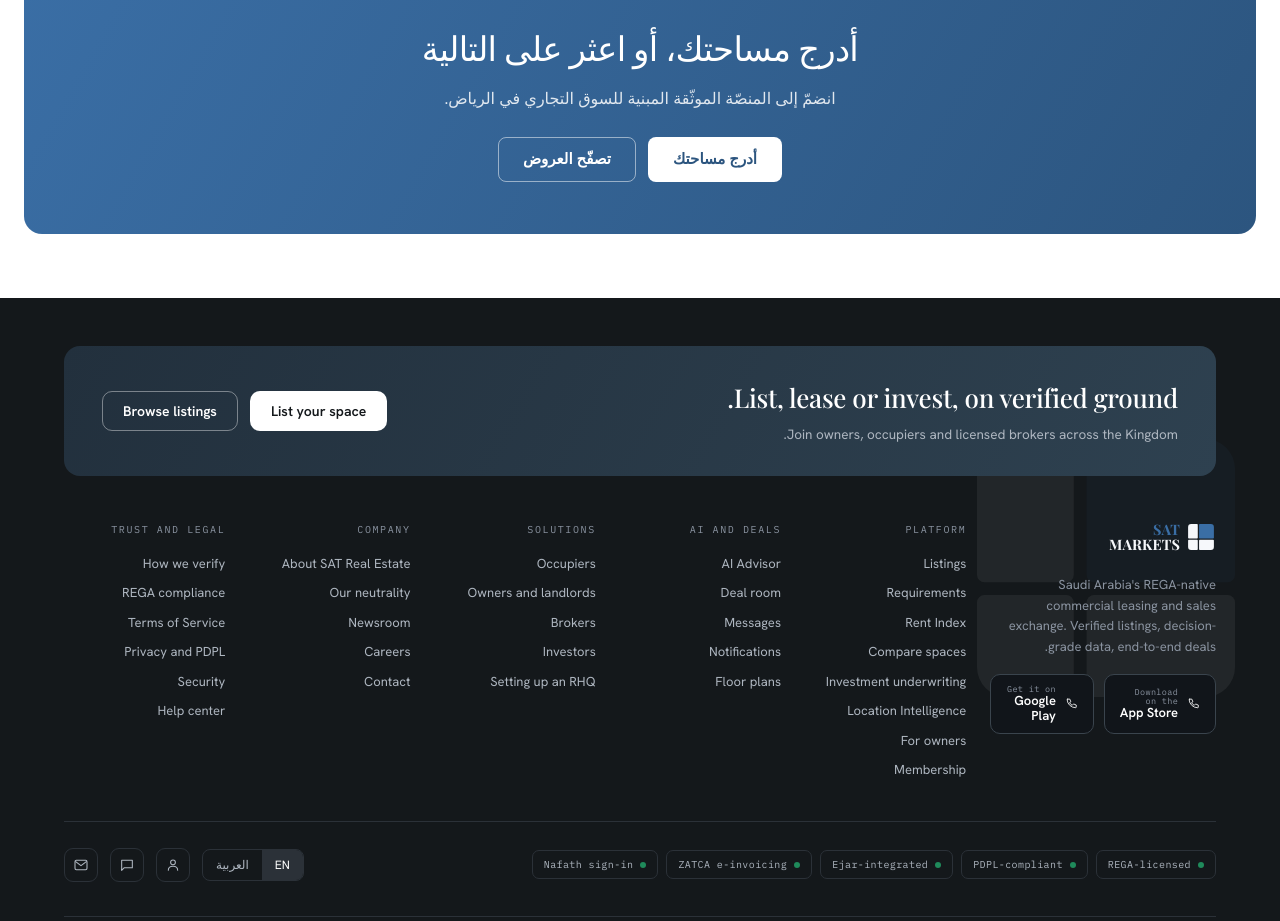
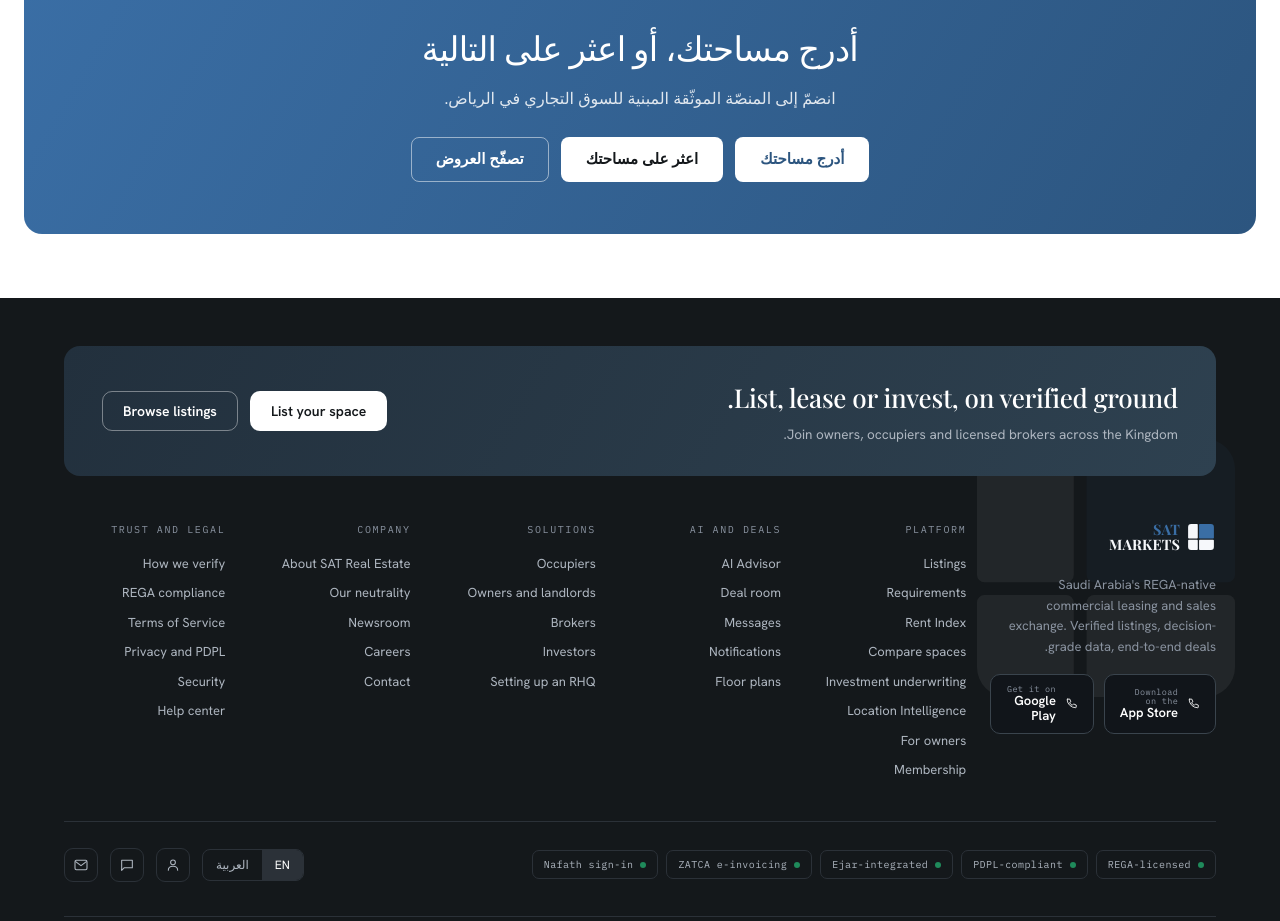
Before and after one commit to saleemzeidan123/satmarkets, a Next.js app: page /ar in a window 1280 px wide. Shown: the part 3200-4121 px from the top of the page. Built offline with nearby package versions, Linux system fonts and the light colour scheme; no server answers; the database is empty.

Commit message:
feat: Find your space CTA on homepage linking to Deal Finder

```diff
--- a/src/components/MarketingHome.tsx
+++ b/src/components/MarketingHome.tsx
@@ -319,7 +319,8 @@ export default function MarketingHome({ locale = "en", featured = [], stats }: {
       <p style={{ fontSize: 16, color: "rgba(255,255,255,.85)", margin: "14px auto 26px", maxWidth: 480 }}>{T.ctaP}</p>
       <div className="row gap12 center wrap">
        <Link href={L("/dashboard")} className="btn lg" style={{ background: "#fff", color: "var(--azure-d)", textDecoration: "none" }}>{T.ctaList}</Link>
-       <Link href={L("/listings")} className="btn lg" style={{ background: "transparent", color: "#fff", border: "1px solid rgba(255,255,255,.5)", textDecoration: "none" }}>{T.ctaBrowse}</Link>
+       <Link href={L("/find")} className="btn lg" style={{ background: "#fff", color: "var(--ink)", textDecoration: "none" }}>{ar ? "اعثر على مساحتك" : "Find your space"}</Link>
+        <Link href={L("/listings")} className="btn lg" style={{ background: "transparent", color: "#fff", border: "1px solid rgba(255,255,255,.5)", textDecoration: "none" }}>{T.ctaBrowse}</Link>
       </div>
      </div>
     </div>
```
